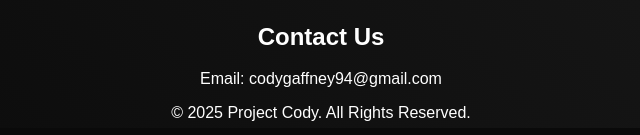
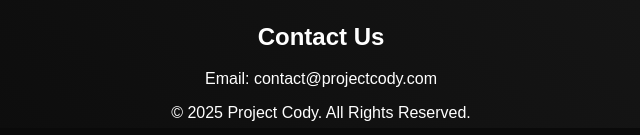
Before and after one commit to codygaffney/ProjectCody, a plain HTML site: page index.html in a window 1280 px wide. Shown: the part 672-807 px from the top of the page, 319-959 px from the left. Drawn offline with Linux system fonts and the light colour scheme.

Commit message:
email change

```diff
--- a/index.html
+++ b/index.html
@@ -26,7 +26,7 @@
       <li><a href="#contact">Contact</a></li>
     </ul>
   </nav>
-  -->
+-->
   <section id="about">
     <h2>About Project Cody</h2>
     <p>Welcome to Project Cody, where I try game development. My mission is to build immersive and engaging gaming
@@ -49,7 +49,7 @@
   <br><br>
   <section id="contact">
     <h2>Contact Us</h2>
-    <p>Email: codygaffney94@gmail.com</p>
+    <p>Email: contact@projectcody.com</p>
   </section>
   <footer>
     <p>&copy; 2025 Project Cody. All Rights Reserved.</p>
```
